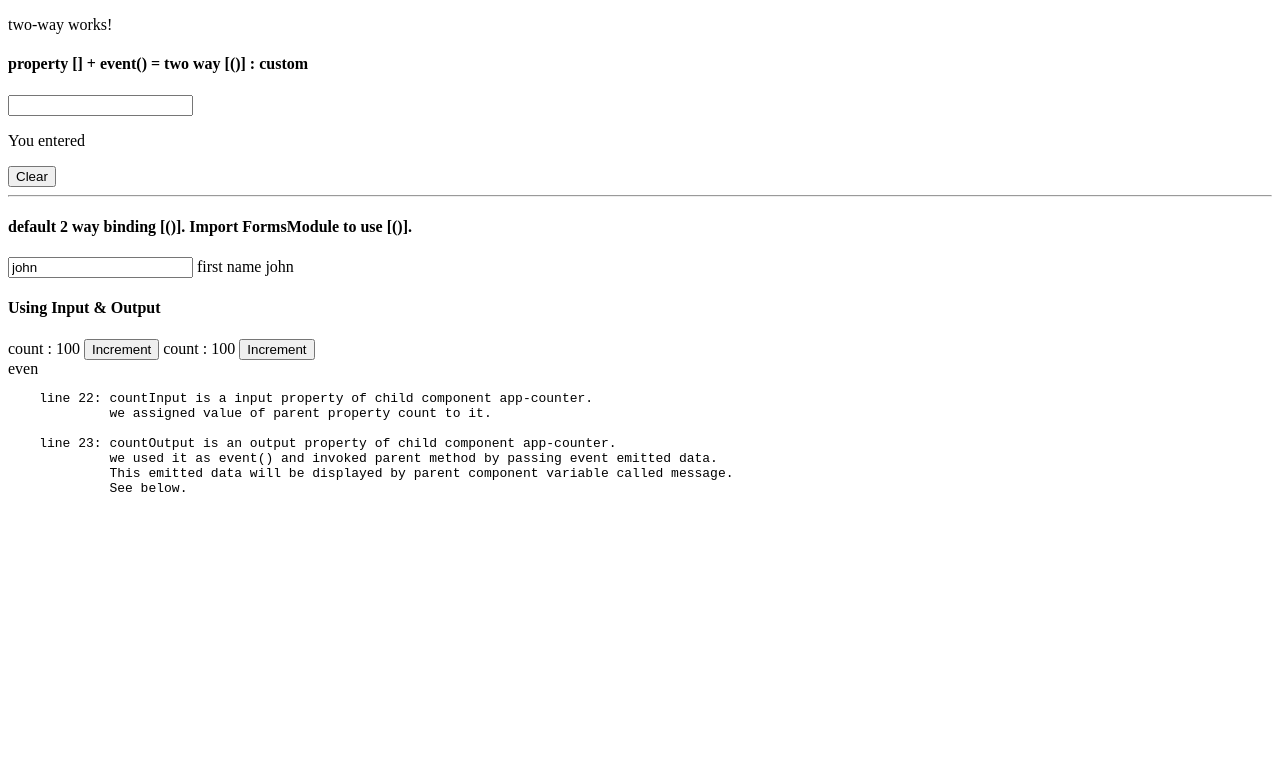
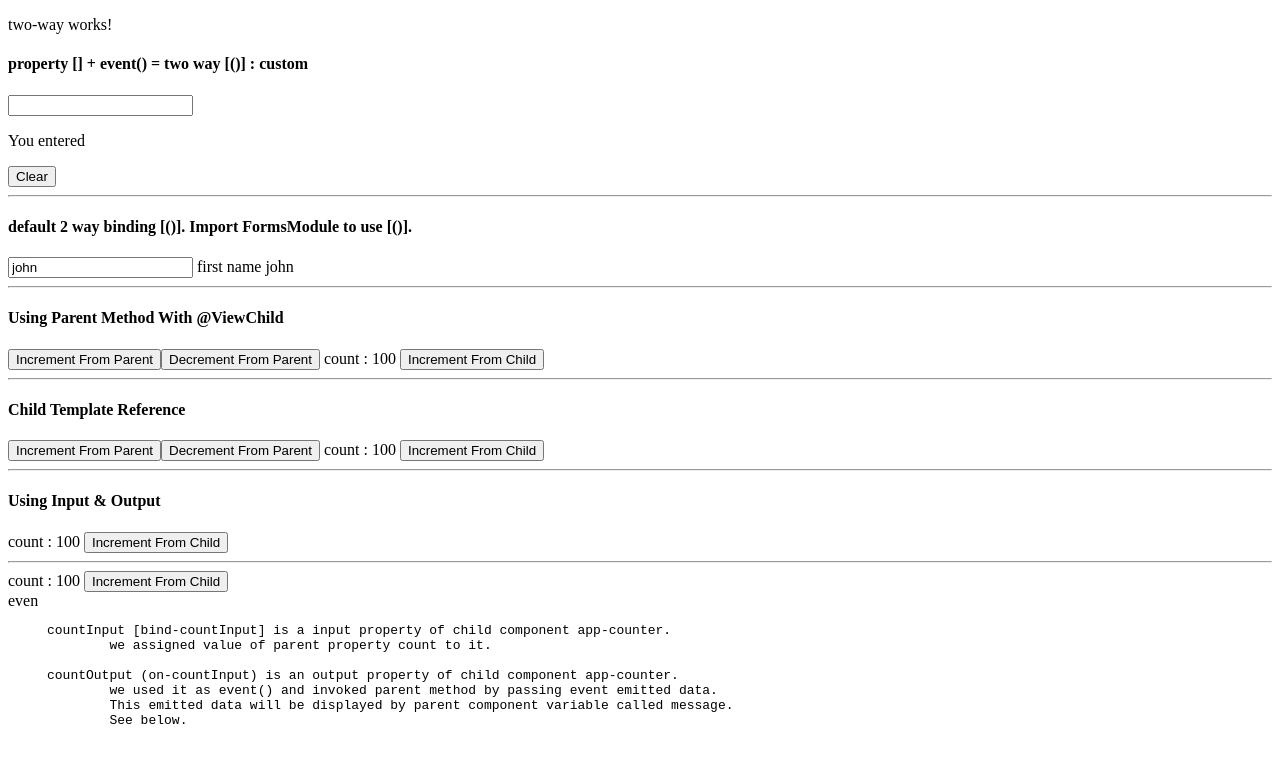
Before and after one commit to javascript-org/2021-angular-components, an Angular app: page / in a window 1280 px wide. Shown: the top 762 px of the page. Built offline with nearby package versions, Linux system fonts and the light colour scheme.

Commit message:
using view child and template reference

```diff
--- a/src/app/components/data-binding/two-way/counter-component.ts
+++ b/src/app/components/data-binding/two-way/counter-component.ts
@@ -4,7 +4,7 @@ import { Component, EventEmitter, Input, OnInit, Output } from '@angular/core';
   selector: 'app-counter',
   template: `
     count : {{countVal}}
-   <button (click)="incrementCount()">Increment</button>
+   <button (click)="incrementCount()">Increment From Child</button>
   `
 })
 export class CounterComponent implements OnInit {
@@ -25,4 +25,14 @@ export class CounterComponent implements OnInit {
       this.countEvent.emit("odd");
   }
 
+  increment()
+  {
+    this.countVal++;
+  }
+
+  decrement()
+  {
+    this.countVal--;
+  }
+
 }
--- a/src/app/components/data-binding/two-way/two-way.component.html
+++ b/src/app/components/data-binding/two-way/two-way.component.html
@@ -16,12 +16,26 @@
 <input type="text"  [(ngModel)]="fname">
 first name {{fname}}
 
+<hr>
+<h4>Using Parent Method With @ViewChild</h4>
+<button (click)="increment()">Increment From Parent</button>
+<button (click)="decrement()">Decrement From Parent</button>
+<app-counter [countInput]="count"></app-counter>
+
+<hr>
+<h4>Child Template Reference</h4>
+<button (click)="child.increment()">Increment From Parent</button>
+<button (click)="child.decrement()">Decrement From Parent</button>
+<app-counter [countInput]="count" #child></app-counter>
+
+<hr>
 <h4>Using Input & Output</h4>
 <app-counter
 [countInput]="count"
 (countOutput)="handleOutput($event)"
 ></app-counter>
 
+<hr>
 <app-counter
 bind-countInput="count"
 on-countOutput="handleOutput($event)"
@@ -31,10 +45,10 @@ on-countOutput="handleOutput($event)"
 {{message}}
 
 <pre>
-    line 22: countInput is a input property of child component app-counter.
+     countInput [bind-countInput] is a input property of child component app-counter.
              we assigned value of parent property count to it.
 
-    line 23: countOutput is an output property of child component app-counter.
+     countOutput (on-countInput) is an output property of child component app-counter.
              we used it as event() and invoked parent method by passing event emitted data.
              This emitted data will be displayed by parent component variable called message.
              See below.
--- a/src/app/components/data-binding/two-way/two-way.component.ts
+++ b/src/app/components/data-binding/two-way/two-way.component.ts
@@ -1,4 +1,5 @@
-import { Component, OnInit } from '@angular/core';
+import { Component, OnInit, ViewChild } from '@angular/core';
+import { CounterComponent } from './counter-component';
 
 @Component({
   selector: 'app-two-way',
@@ -29,7 +30,19 @@ export class TwoWayComponent implements OnInit {
   }
 
   count:number=100;
+
+  @ViewChild(CounterComponent) counterComponent!: CounterComponent;
+
   ngOnInit(): void {
   }
 
+  increment()
+  {
+    this.counterComponent.increment();
+  }
+
+  decrement()
+  {
+    this.counterComponent.decrement();
+  }
 }
```
